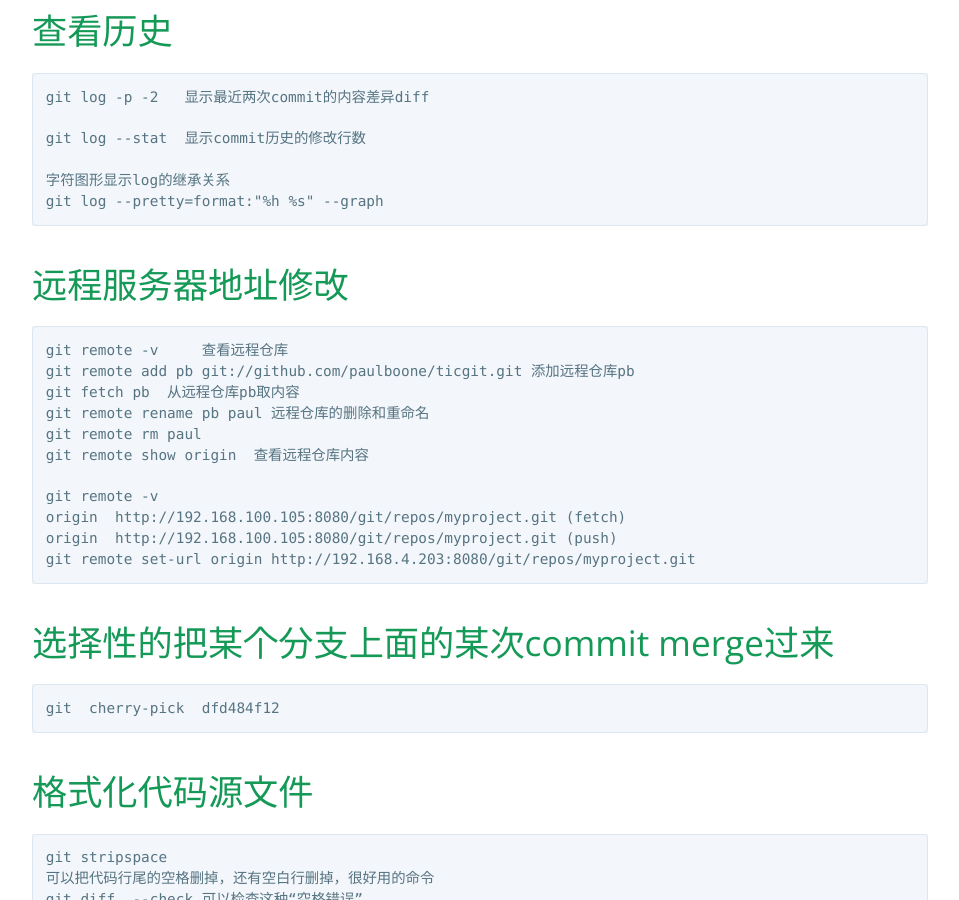
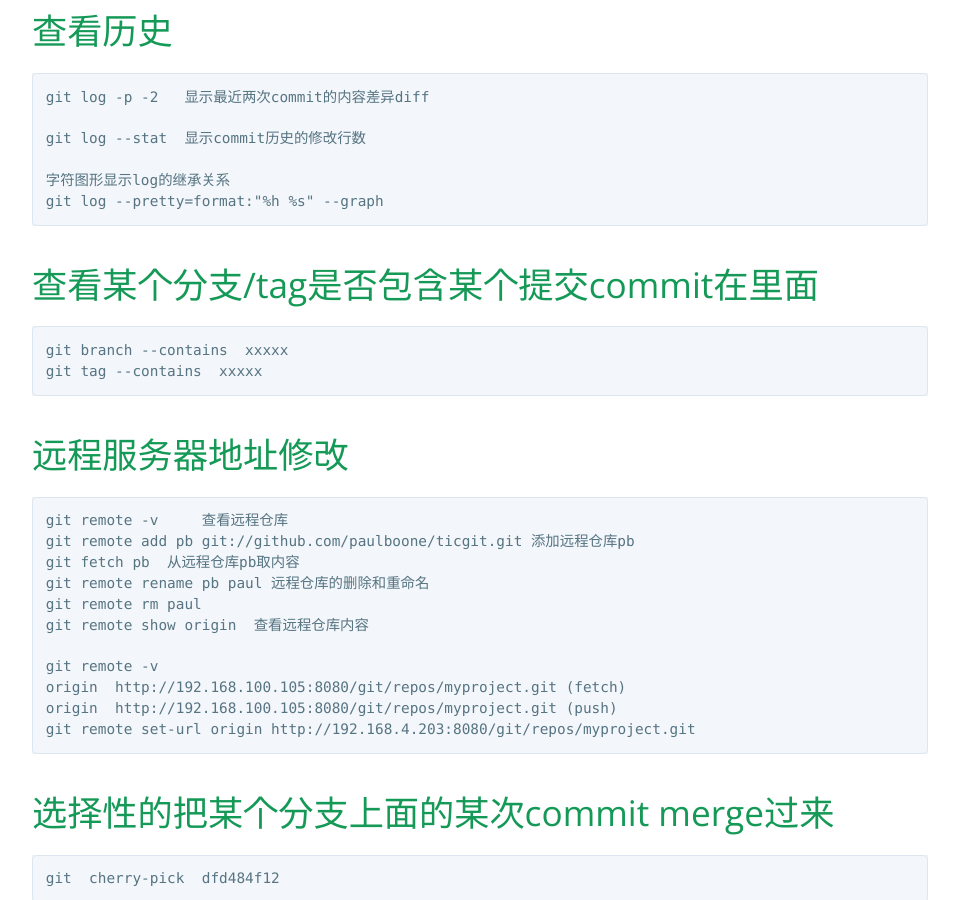
Before and after one commit to gmd20/gmd20.github.io, a Jekyll site: the page built from _posts/2013-11-27-常用git命令.markdown, in a window 1280 px wide and 900 px high, scrolled down 7943 px. Shown: the whole window, without its empty margins (160-1119 px from the left). Built offline with Jekyll 4.4.1, drawn with Linux system fonts in a browser that asks for light colours; comment, search, counter and statistics services are not loaded.

Commit message:
Update 2013-11-27-常用git命令.markdown

````diff
--- a/_posts/2013-11-27-常用git命令.markdown
+++ b/_posts/2013-11-27-常用git命令.markdown
@@ -332,6 +332,16 @@ git log --stat  显示commit历史的修改行数
 git log --pretty=format:"%h %s" --graph
 ```
 
+
+查看某个分支/tag是否包含某个提交commit在里面
+==========================================
+```text
+git branch --contains  xxxxx
+git tag --contains  xxxxx
+```
+
+
+
 远程服务器地址修改
 =================
 ```text
````
